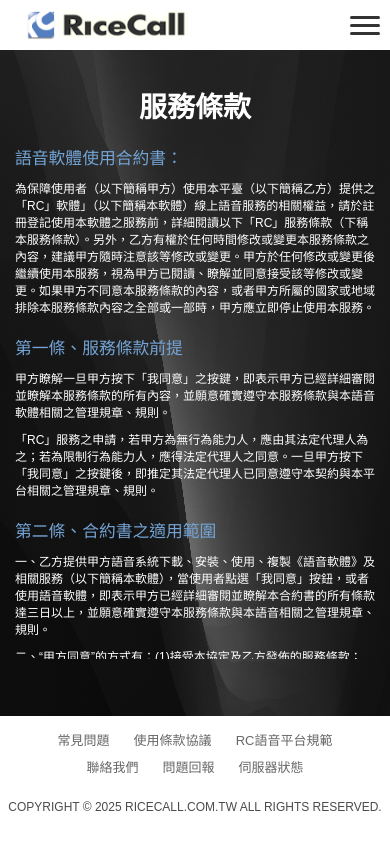
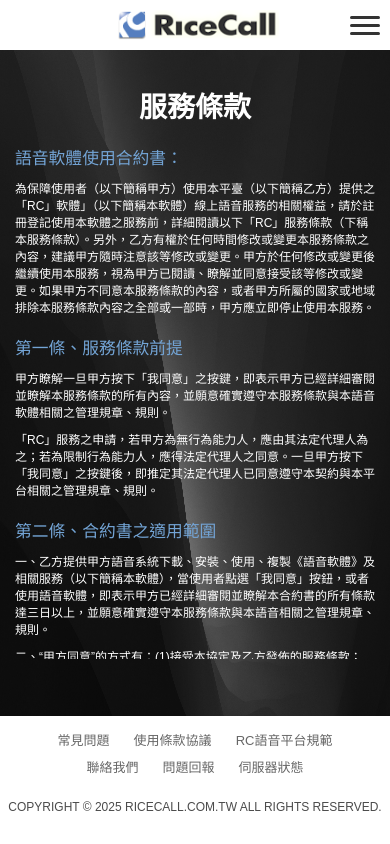
Before and after one commit to cstrikeasia/rc-website, a Next.js app: page /agreement in a window 390 px wide. Built offline with nearby package versions, Linux system fonts and the light colour scheme.

Commit message:
fix: css

```diff
--- a/styles/announcementDetail.module.css
+++ b/styles/announcementDetail.module.css
@@ -51,8 +51,7 @@
     background-color: #fff;
     padding: 20px 40px;
     box-shadow: 0 2px 10px rgba(0, 0, 0, .05);
-    min-height: 60dvh;
-    height: 60dvh;
+    height: 100%;
     overflow: scroll;
 }
 
@@ -309,6 +308,8 @@
     .detailContentContainer {
         padding: 15px 10px !important;
         width: 95%;
+        min-height: unset;
+        height: unset;
     }
 
     .detailTitle {
--- a/styles/common/content.module.css
+++ b/styles/common/content.module.css
@@ -192,6 +192,7 @@
     display: flex;
     justify-content: center;
     align-items: center;
+    width: 85vw;
   }
 
   .main h1,
--- a/styles/common/header.module.css
+++ b/styles/common/header.module.css
@@ -115,8 +115,7 @@
   display: inline-block;
   padding: 0 6px 0 5px;
   color: #5d84c3;
-  background: url(../../public/images/line.png?v=0924d959) right center
-    no-repeat;
+  background: url(../../public/images/line.png?v=0924d959) right center no-repeat;
 }
 
 .loginGroup div a:last-child {
@@ -146,21 +145,10 @@
 
 /** RWD **/
 @media screen and (max-width: 768px) {
-  /* .header {
-    position: fixed;
-    top: 0;
-    left: 0;
-    width: 100%;
-    padding: 10px 0;
-    background: #fff;
-    box-shadow: 0 2px 4px rgba(0, 0, 0, 0.1);
-    border-bottom: 1px solid #0000001c;
-    z-index: 999;
-    text-align: center;
-  } */
-
   .wrapper {
-    width: 100%;
+    display: flex;
+    width: auto;
+    justify-content: center;
   }
 
   .hamburger {
--- a/styles/faq.module.css
+++ b/styles/faq.module.css
@@ -1,6 +1,5 @@
 .main {
-  background: #358bff url(../public/images/agreement_bg.png) center top
-    no-repeat !important;
+  background: #358bff url(../public/images/agreement_bg.png) center top no-repeat !important;
   background-size: 100% 100% !important;
 }
 
@@ -228,6 +227,7 @@
   .help-inner {
     border: unset;
     background: unset;
+    margin-top: 0;
   }
 
   .help-node div {
@@ -247,6 +247,7 @@
 }
 
 @media screen and (min-width: 769px) {
+
   .faq-toggle-btn,
   .faq-mobile-menu {
     display: none;
```
